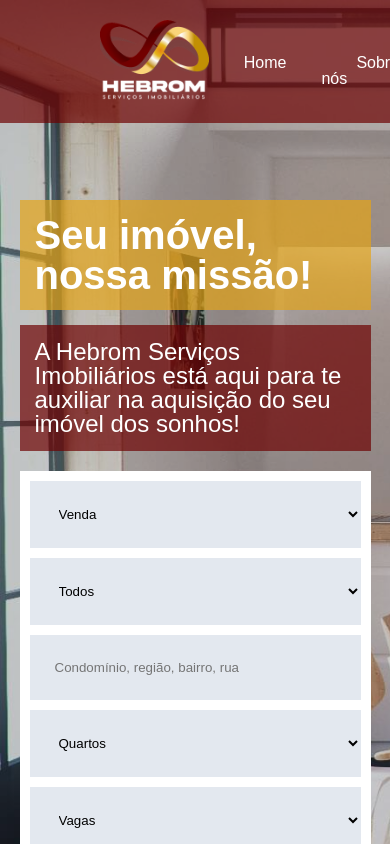
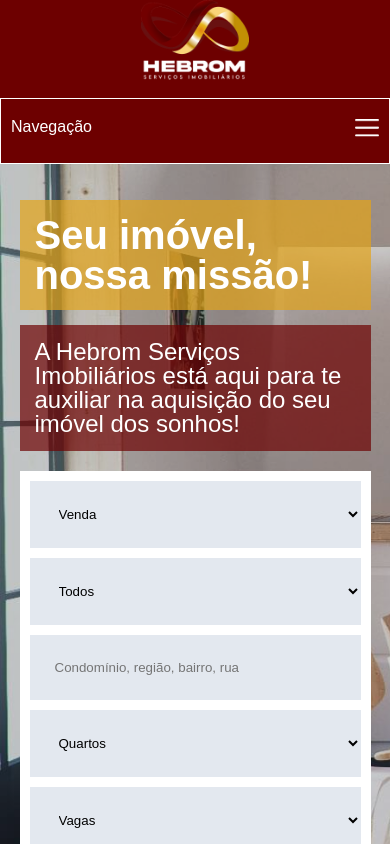
Before and after one commit to abiliobitt/new_hebrom, a React (Create React App) app: page / in a window 390 px wide. Shown: the top 844 px of the page. Built offline with nearby package versions, Linux system fonts and the light colour scheme.

Commit message:
feat: create mobile menu

```diff
--- a/src/assets/icons/index.ts
+++ b/src/assets/icons/index.ts
@@ -5,3 +5,4 @@
 export {default as shower} from './shower.png'
 export {default as insta } from './instagram.png'
 export {default as whats } from './whatsapp.png'
+export {default as menu } from './menu.png'
--- a/src/components/header/index.tsx
+++ b/src/components/header/index.tsx
@@ -1,22 +1,33 @@
-import { FC } from 'react'
-import { LiknsList, Logo, NavBarContainer } from './styles'
+import { FC, useEffect, useState } from 'react'
+import { LiknsList, Logo, MobileBar, NavBarContainer } from './styles'
 
 import logo from '../../assets/logo.png'
 import menuData from '../../appData/menu'
+import { menu } from '../../assets/icons'
 
 interface NavBarProps {
     isMobile: boolean
 }
 
 const Navbar: FC<NavBarProps> = ({ isMobile }) => {
+    const [isOpen, setIsOpen] = useState(false)
+    useEffect(() => {
+        if(window.innerWidth > 768) {
+            setIsOpen(true)
+        }
+      }, [])
     return (
         <NavBarContainer>
             <Logo>
-            <img src={logo} alt='' />
+                <img src={logo} alt='' />
             </Logo>
+            <MobileBar onClick={()=> setIsOpen(!isOpen)}>
+                <span>Navegação</span>
+                <img src={menu} alt="Menu Mobile" className='mobileMenuIcon' />
+            </MobileBar>
             <LiknsList>
             {
-                menuData.map( (menuItem, index) => (
+                isOpen && menuData.map( (menuItem, index) => (
                     <li key={`menu-${index}`}>
                         <a
                             href={menuItem.link}
--- a/src/components/header/styles.tsx
+++ b/src/components/header/styles.tsx
@@ -1,5 +1,5 @@
-import styled from "styled-components"
-import { GRAY_SCALE_0, PRIMARY, PRIMARY_HOVER } from "../general/colors"
+import styled from "styled-components";
+import { GRAY_SCALE_0, PRIMARY, PRIMARY_HOVER } from "../general/colors";
 
 export const NavBarContainer = styled.nav`
   width: 100%;
@@ -10,26 +10,62 @@
   background: ${PRIMARY}b0;
   position: fixed;
   z-index: 5;
+  @media (max-width: 768px) {
+    flex-direction: column;
+    text-align: center;
+    width: 100%;
+    padding: 0;
+    z-index: 999;
+    background: ${PRIMARY};
+  }
+`;
+
+export const MobileBar = styled.div`
+display: none;
+@media (max-width: 768px) {
+    display: flex;
+    color: ${GRAY_SCALE_0};
+    padding: 20px 10px;
+    justify-content: space-between;
+    border: 1px solid ${GRAY_SCALE_0};
+    margin-top: 15px;
+    img {
+        width: 24px;
+    }
+}
+
 `
 
 export const Logo = styled.div`
   img {
     height: 80px;
   }
-`
+`;
 
 export const LiknsList = styled.ul`
   display: flex;
   margin-top: 35px;
+  @media (max-width: 768px) {
+    flex-direction: column;
+    width: 100%;
+    margin: 0;
+    text-align: center;
+  }
   li {
       a {
           padding: 35px;
           color: ${GRAY_SCALE_0};
           text-decoration: none;
+          @media (max-width: 768px) {
+            width: 100%;
+            padding: 20px;
+            display: block;
+            border-bottom: 1px solid ${GRAY_SCALE_0}b0;
+          }
       &:hover {
         background: ${GRAY_SCALE_0}b0;
         color: ${PRIMARY_HOVER};
       }
     }
   }
-`
+`;
```
Also changed, not shown: src/assets/icons/menu.png (added). Lines whose indentation alone changed are shown as unchanged.
